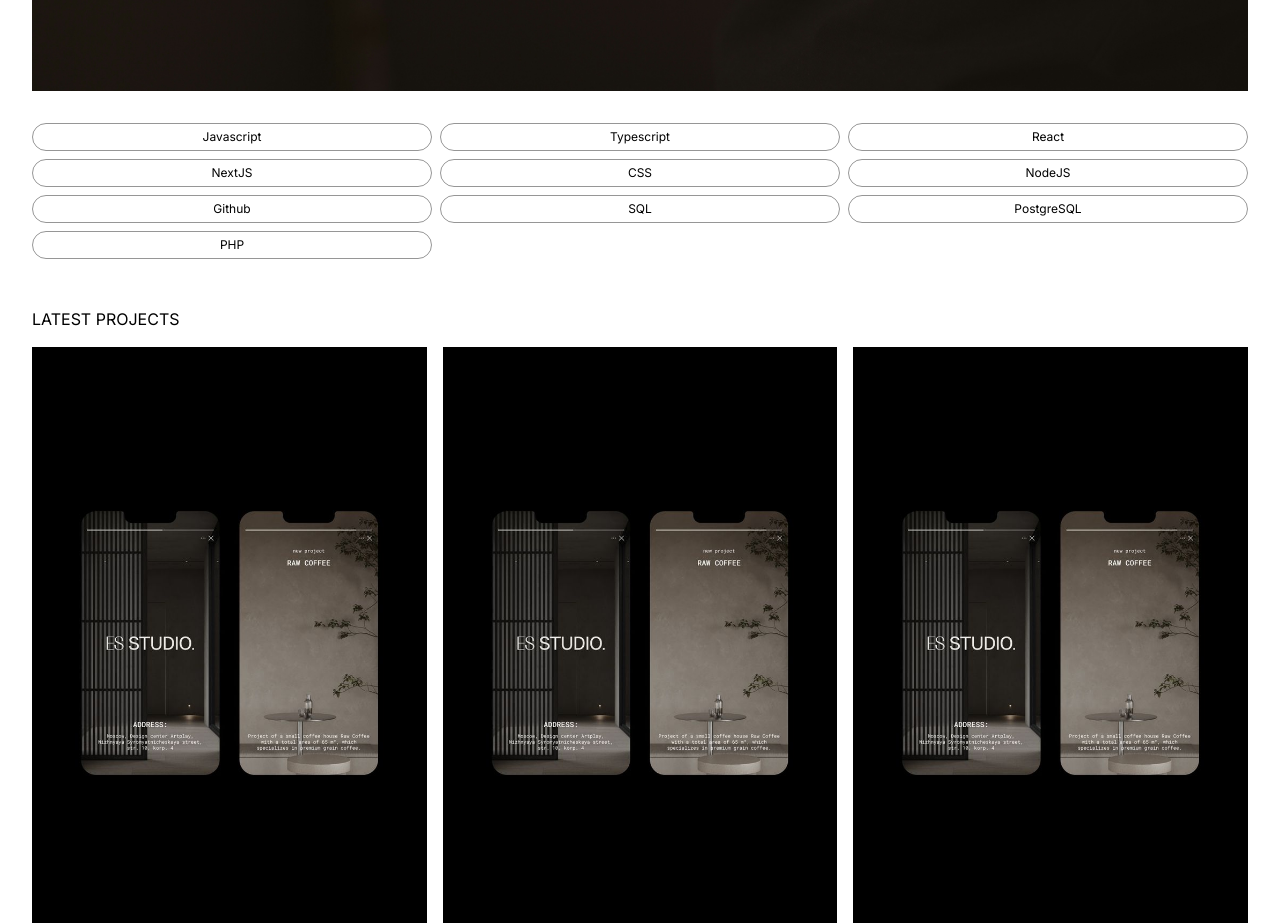
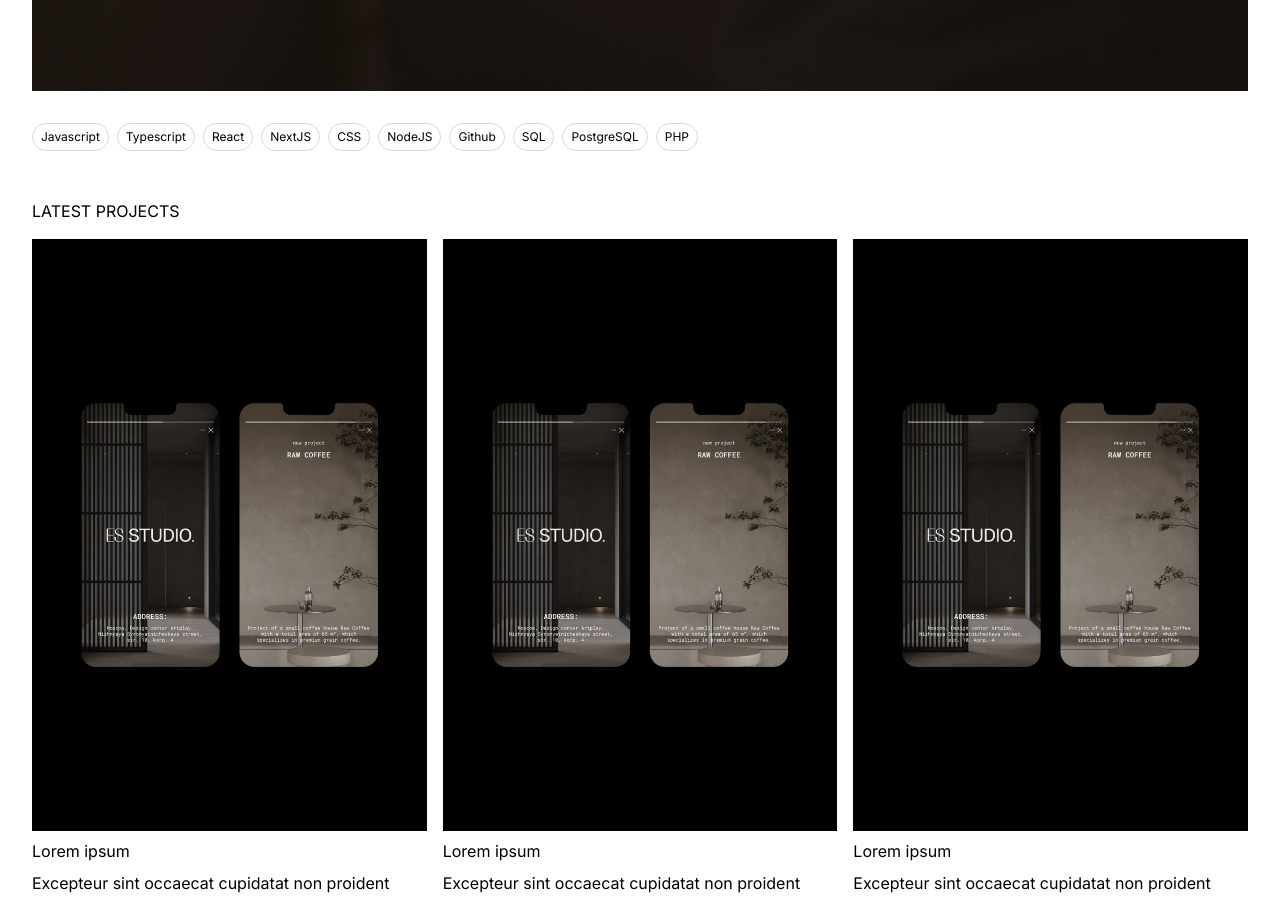
Before and after one commit to alejandro3469/portfolioo, a Next.js app: page / in a window 1280 px wide. Shown: the part 880-1803 px from the top of the page. Built offline with nearby package versions, Linux system fonts and the light colour scheme.

Commit message:
Update globals.css

```diff
--- a/app/globals.css
+++ b/app/globals.css
@@ -32,13 +32,14 @@
     min-width: 200px;
 }
 .skills {
-    display: grid;
+    display: flex;
+    flex-wrap: wrap;
     gap: 8px;
     grid-template-columns: repeat(3, 1fr);
 }
 .skills li{
-    border: 1px solid rgba(0, 0, 0, 0.411);
-    padding: 4PX;
+    border: 1px solid rgba(0, 0, 0, 0.151);
+    padding: 4PX 8px;
     border-radius: 16px;
     font-size: 12px;
     text-align: center;
```
